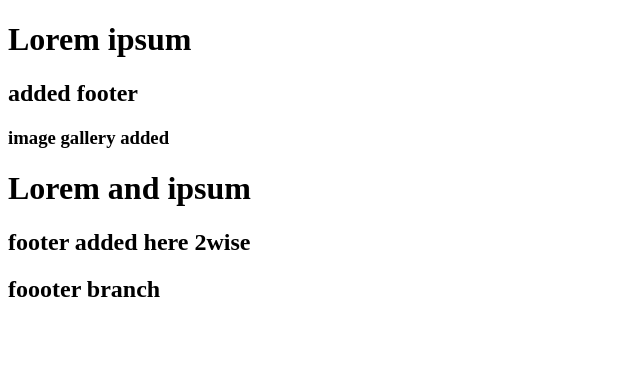
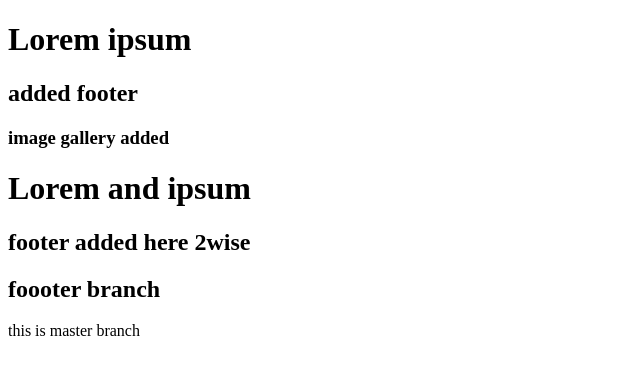
Before and after one commit to MohdAftab011/TestRepo1, a plain HTML site: page index.html in a window 1280 px wide. Shown: the whole page, without its empty margins (0-640 px from the left). Drawn offline with Linux system fonts and the light colour scheme.

Commit message:
note for master branch

```diff
--- a/index.html
+++ b/index.html
@@ -12,5 +12,9 @@
     <h1>Lorem  and ipsum</h1>
     <h2>footer added here 2wise</h2>
     <h2>foooter branch</h2>
+
+    <section>
+        this is master branch
+    </section>
 </body>
 </html>
```
